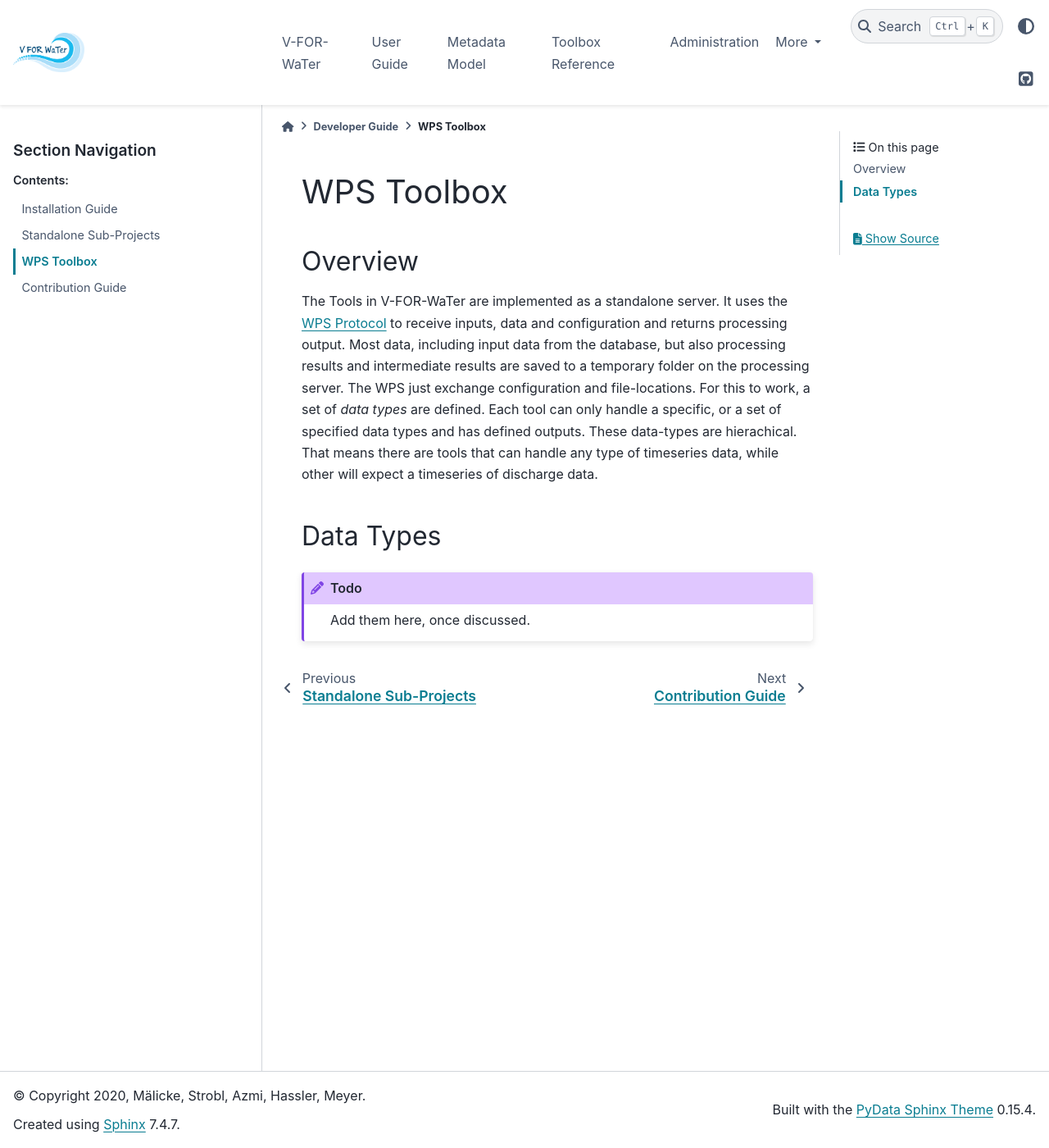
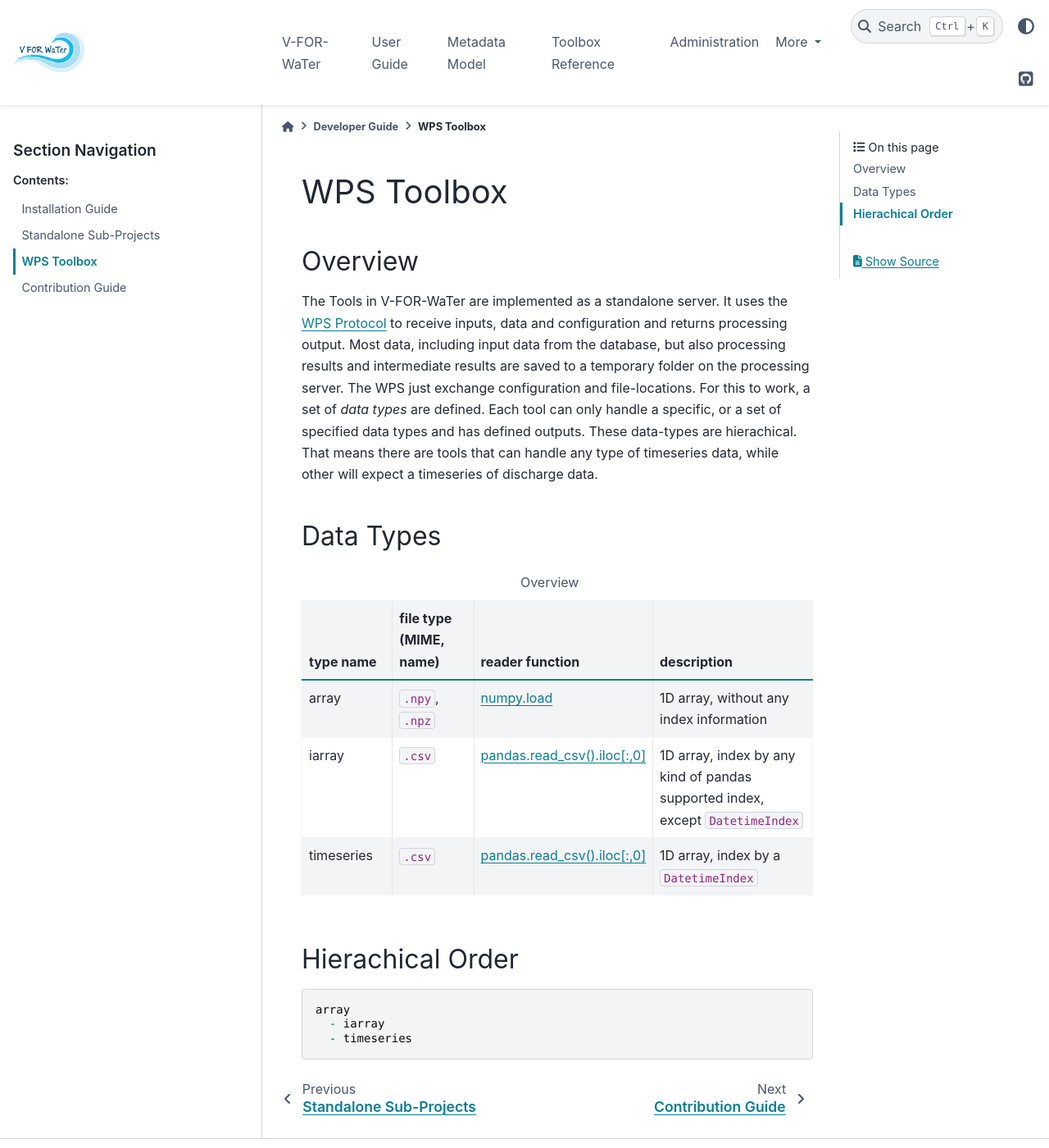
Before and after one commit to VForWaTer/documentation, a Sphinx documentation site: the page built from source/developer/wps.rst, in a window 1280 px wide and 1400 px high. Shown: the whole window at 82% size. Built offline with Sphinx 7.4.7 and the PyData theme 0.15.4, drawn with Linux system fonts in a browser that asks for light colours.

Commit message:
added the first few types

```diff
--- a/source/developer/wps.rst
+++ b/source/developer/wps.rst
@@ -14,6 +14,32 @@ can handle any type of timeseries data, while other will expect a timeseries of
 Data Types
 ==========
 
-.. todo::
+.. list-table:: Overview
+  :widths: 20 20 20 40
+  :header-rows: 1
 
-  Add them here, once discussed.
+  * - type name
+    - file type (MIME, name)
+    - reader function
+    - description
+  * - array
+    - ``.npy``, ``.npz``
+    - `numpy.load <https://numpy.org/doc/1.18/reference/generated/numpy.load.html>`_
+    - 1D array, without any index information
+  * - iarray
+    - ``.csv``
+    - `pandas.read_csv().iloc[:,0] <https://pandas.pydata.org/pandas-docs/stable/reference/api/pandas.read_csv.html>`_
+    - 1D array, index by any kind of pandas supported index, except ``DatetimeIndex``
+  * - timeseries
+    - ``.csv``
+    - `pandas.read_csv().iloc[:,0] <https://pandas.pydata.org/pandas-docs/stable/reference/api/pandas.read_csv.html>`_
+    - 1D array, index by a ``DatetimeIndex``
+
+Hierachical Order
+=================
+
+.. code-block::
+
+  array
+    - iarray
+    - timeseries
```
